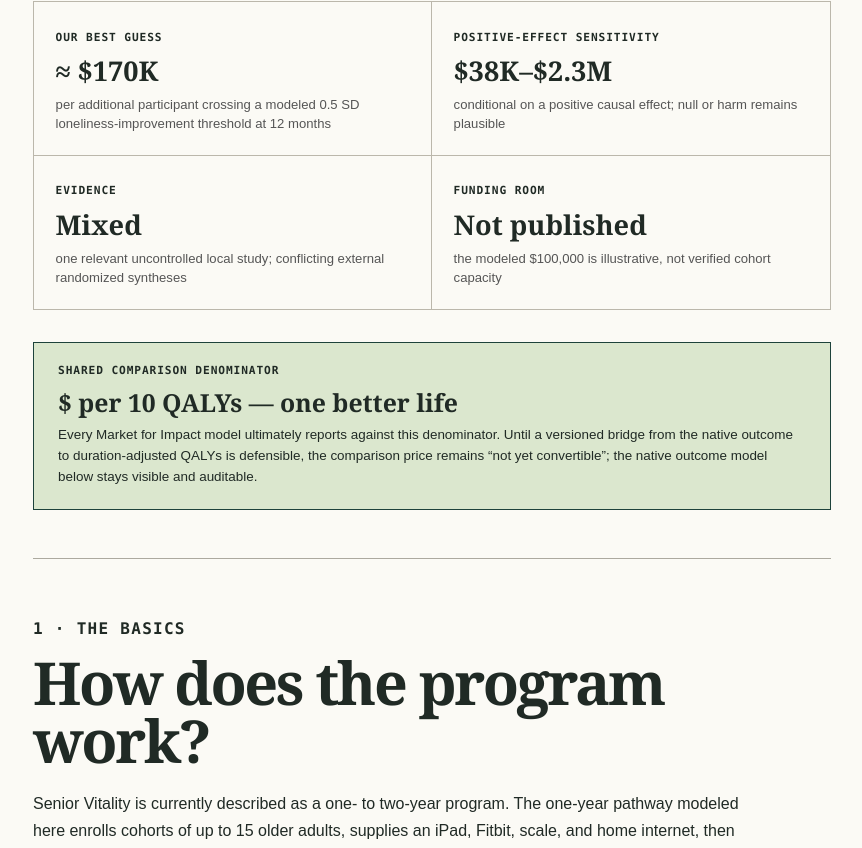
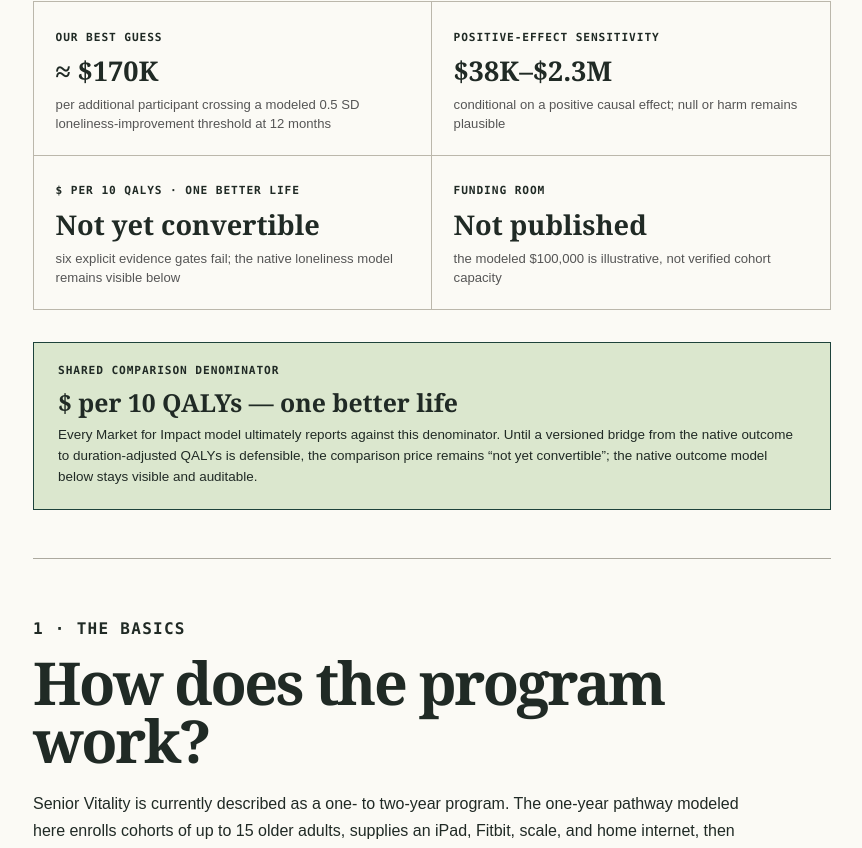
Before and after one commit to Rhys-Lindmark/market-for-impact, a Next.js app: page /charities/curry-senior-center in a window 1280 px wide. Shown: the part 1212-2060 px from the top of the page, without its empty margins (345-1207 px from the left). Built offline with nearby package versions, Linux system fonts and the light colour scheme.

Commit message:
feat: audit Curry against 10-QALY denominator

```diff
--- a/app/charities/curry-senior-center/page.tsx
+++ b/app/charities/curry-senior-center/page.tsx
@@ -2,6 +2,7 @@ import type { Metadata } from 'next';
 import CharityResearchReport, { type CharityReportContent } from '@/components/CharityResearchReport';
 import review from '@/data/san-francisco/curry-senior-center-review-v1.json';
 import model from '@/data/san-francisco/curry-senior-center-cea-v1.json';
+import bridgeAudit from '@/data/san-francisco/curry-senior-center-qaly-bridge-audit-v1.json';
 
 export const metadata: Metadata = {
   title: 'Curry Senior Center — charity research | Market for Impact',
@@ -39,7 +40,7 @@ const content: CharityReportContent = {
   summary: [
     { label: 'OUR BEST GUESS', value: '≈ $170K', detail: 'per additional participant crossing a modeled 0.5 SD loneliness-improvement threshold at 12 months' },
     { label: 'POSITIVE-EFFECT SENSITIVITY', value: '$38K–$2.3M', detail: 'conditional on a positive causal effect; null or harm remains plausible' },
-    { label: 'EVIDENCE', value: 'Mixed', detail: 'one relevant uncontrolled local study; conflicting external randomized syntheses' },
+    { label: '$ PER 10 QALYS · ONE BETTER LIFE', value: 'Not yet convertible', detail: 'six explicit evidence gates fail; the native loneliness model remains visible below' },
     { label: 'FUNDING ROOM', value: 'Not published', detail: 'the modeled $100,000 is illustrative, not verified cohort capacity' },
   ],
   programSection: {
@@ -62,10 +63,26 @@ const content: CharityReportContent = {
     uncertaintyBoundary: model.nullEffectBoundary,
     fundingBoundary: model.fundingRoom.boundary,
   },
+  comparisonAudit: {
+    headline: 'Not yet convertible to $ per 10 QALYs—and the native outcome is itself modeled.',
+    body: bridgeAudit.decision,
+    candidate: {
+      label: 'BEST CANDIDATE HEALTH-UTILITY EVIDENCE',
+      value: '0.04 utility gap / year',
+      detail: 'Two observational chronic-condition studies reported a 0.04 gap between lonely and not-lonely groups. That association cannot be substituted for Curry’s modeled 0.5-SD threshold crossing.',
+    },
+    failedGates: bridgeAudit.failedGates.map((gate) => ({ key: gate.key, label: gate.label, why: gate.why })),
+    illustrative: {
+      expression: bridgeAudit.illustrativeCounterfactual.arithmetic,
+      result: `= ${compactMoney.format(bridgeAudit.illustrativeCounterfactual.resultUsd)}`,
+      boundary: bridgeAudit.illustrativeCounterfactual.publicationBoundary,
+    },
+    requiredEvidence: bridgeAudit.requiredEvidence,
+  },
   evidence: review.evidence,
   reservations: review.reservations,
   excludedBenefits: model.excludedBenefits,
-  sources: review.sources,
+  sources: [...review.sources, ...bridgeAudit.sources.filter((source) => !review.sources.some((existing) => existing.url === source.url))],
 };
 
 export default function CurrySeniorCenterResearchPage() {
--- a/app/san-francisco/page.tsx
+++ b/app/san-francisco/page.tsx
@@ -48,7 +48,7 @@ const topResearchPrograms = [
   { organization: 'SF LGBT Center', program: 'Employment Services', overview: 'Affirming job-search support, coaching, career fairs, and employer partnerships for LGBTQ+ job seekers.', price: '≈ $172,000', unit: 'per additional living-wage placement in a 25%-attribution scenario', evidence: 'Reported outcomes; causal effect unknown', detail: 'The 2024 placement count has no counterfactual or retention follow-up; external employment-service effects include a plausible null.', href: '/charities/sf-lgbt-center' },
   { organization: 'Institute on Aging', program: 'Friendship Line proactive calls', overview: 'Structured calls intended to reduce loneliness among older adults.', price: '≈ $14,900', unit: 'per additional six-month loneliness remission', betterLifePrice: 'Not yet convertible', bridgeState: 'Five evidence gates failed', evidence: 'Very uncertain', detail: 'The organization-specific pilot had no comparison group, and the 3-item UCLA threshold has no defensible causal QALY mapping.', href: '/charities/institute-on-aging' },
   { organization: 'GLIDE', program: 'Rental assistance', overview: 'Short-term financial assistance intended to prevent shelter entry.', price: '≈ $154,000', unit: 'per additional six-month shelter entry averted', evidence: 'Very uncertain', detail: 'The effect is transferred from external homelessness-prevention evidence and current marginal funding room is unpublished.', href: '/charities/glide' },
-  { organization: 'Curry Senior Center', program: 'Senior Vitality', overview: 'Technology, coaching, and group support intended to reduce loneliness.', price: '≈ $167,000', unit: 'per additional meaningful loneliness improvement at 12 months', evidence: 'Very uncertain', detail: 'The local study is uncontrolled and external digital-intervention evidence is heterogeneous.', href: '/charities/curry-senior-center' },
+  { organization: 'Curry Senior Center', program: 'Senior Vitality', overview: 'Technology, coaching, and group support intended to reduce loneliness.', price: '≈ $167,000', unit: 'per modeled additional 0.5 SD loneliness improvement at 12 months', betterLifePrice: 'Not yet convertible', bridgeState: 'Six evidence gates failed', evidence: 'Very uncertain', detail: 'The native responder is modeled, the local study is uncontrolled, and no defensible score-to-utility mapping exists.', href: '/charities/curry-senior-center' },
   { organization: 'Project Open Hand', program: 'Post-discharge medically tailored meals', overview: 'Condition-matched meals for recently hospitalized adults with known heart failure.', price: '≈ $213,000', unit: 'per additional 90-day heart-failure hospitalization averted', betterLifePrice: '≈ $133M', bridgeState: 'Conditional acute-morbidity bridge', evidence: 'Mixed randomized evidence', detail: 'The randomized primary all-cause outcome was null; the $/10-QALY result counts only short-term morbidity from the exploratory heart-failure result.', href: '/charities/project-open-hand' },
   { organization: 'Hamilton Families', program: 'Homelessness prevention', overview: 'Flexible assistance and case management intended to avert family homelessness.', price: '≈ $500,000', unit: 'per additional six-month homelessness episode averted', evidence: 'Very uncertain', detail: 'The effect is transferred from external randomized evidence and the next-gift plan is unpublished.', href: '/charities/hamilton-families' },
   { organization: 'Compass Family Services', program: 'C-Rent homelessness prevention', overview: 'Back-rent and move-in assistance paired with case management and problem-solving for at-risk families.', price: '≈ $485,000', unit: 'per additional six-month homelessness episode averted', evidence: 'Audited cost; transferred effect', detail: 'The $9,704 cost anchor is historical accounting, while the effect is discounted from external randomized evidence; a null remains plausible.', href: '/charities/compass-family-services' },
--- /dev/null
+++ b/data/san-francisco/curry-senior-center-qaly-bridge-audit-v1.json
@@ -0,0 +1,101 @@
+{
+  "version": "sf-curry-senior-center-qaly-bridge-audit-v0.1",
+  "generatedAt": "2026-08-31T20:12:00-07:00",
+  "status": "not-yet-convertible",
+  "sharedDenominator": {
+    "label": "one better life",
+    "qalyThreshold": 10,
+    "publishedPriceUsd": null
+  },
+  "nativeOutcome": "One additional participant modeled to cross a 0.5 standard-deviation loneliness-improvement threshold at 12 months",
+  "decision": "Do not publish a dollars-per-10-QALYs price. Curry did not directly observe the native responder outcome: MFI constructs it by combining a judgmental 0.5-SD threshold, a normal change-score distribution, and a judgmental causal discount applied to an uncontrolled pre/post study. The available health-utility literature does not map this modeled threshold crossing to a preference-based utility gain, and neither onset nor persistence is measured.",
+  "candidateEvidence": {
+    "design": "Systematic review of 19 observational studies reporting loneliness or social isolation alongside health-state utility values",
+    "population": "People with pre-existing health conditions; populations, conditions, loneliness measures, and utility instruments varied",
+    "contrast": "Lonely versus not lonely in two chronic-condition studies using HUI2 or EQ-5D-3L",
+    "annualUtilityGap": 0.04,
+    "candidateOneYearQalyPerOutcome": 0.04,
+    "candidateArithmetic": "0.04 annual utility gap x 1 assumed year",
+    "boundary": "The 0.04 difference is a cross-sectional association between binary loneliness states in other populations. It is not a mapping from a 0.5-SD change, a validated Curry responder threshold, a causal effect of Senior Vitality, or a measured one-year utility gain."
+  },
+  "failedGates": [
+    {
+      "key": "outcome_construction",
+      "label": "Validate the native responder outcome",
+      "status": "failed",
+      "why": "Curry reported an average pre/post change, not the share of participants crossing a responder threshold. MFI imposes a 0.5-SD threshold and standard-normal change distribution, so the native denominator itself is modeled rather than observed or clinically validated."
+    },
+    {
+      "key": "outcome_mapping",
+      "label": "Map the score change to utility",
+      "status": "failed",
+      "why": "No validated mapping was located from Curry's loneliness measure or MFI's 0.5-SD modeled threshold to EQ-5D, HUI, SF-6D, AQoL, or another preference-based utility instrument. A binary lonely-versus-not-lonely contrast is not interchangeable with a standardized score change."
+    },
+    {
+      "key": "causal_utility_effect",
+      "label": "Separate loneliness from correlated illness",
+      "status": "failed",
+      "why": "The candidate 0.04 utility gap is observational and comes from people with pre-existing health conditions. Depression, disability, chronic illness, and other confounding can affect both loneliness and utility, so the association cannot be treated as the utility caused by reducing loneliness."
+    },
+    {
+      "key": "program_effect",
+      "label": "Measure Senior Vitality's causal effect",
+      "status": "failed",
+      "why": "The Curry study had no concurrent comparison group, used convenience and referral recruitment, and retained 90 of 106 baseline participants at 12 months. The model's 0.08-SD causal shift is a judgmental one-third attribution of the observed 0.24-SD change; null or harm remains plausible."
+    },
+    {
+      "key": "duration",
+      "label": "Establish timing and persistence",
+      "status": "failed",
+      "why": "A 12-month endpoint does not establish when loneliness or health utility changed, the area under the utility curve during the year, or whether any benefit persisted beyond the final assessment."
+    },
+    {
+      "key": "bundle_and_instrument",
+      "label": "Identify the active component and utility instrument",
+      "status": "failed",
+      "why": "Senior Vitality bundles devices, connectivity, classes, tutoring, social contact, and health coaching, so the active component is unknown. Curry did not collect preference-based utility, and evidence reviews warn that common instruments such as EQ-5D may miss psychosocial change."
+    }
+  ],
+  "illustrativeCounterfactual": {
+    "status": "not-a-comparison-price",
+    "assumptions": "If, contrary to the missing evidence, every modeled 0.5-SD threshold crossing caused the full 0.04 annual utility difference for exactly one year, assign 0.04 QALY per modeled improvement.",
+    "nativeCostPerOutcomeUsd": 167217,
+    "qalyPerOutcome": 0.04,
+    "arithmetic": "$167,217 / 0.04 QALY x 10 QALYs",
+    "resultUsd": 41804250,
+    "publicationBoundary": "This arithmetic is shown only to expose the unsupported responder, mapping, causality, and duration assumptions. It must not appear as Curry's comparison price, rank, or recommendation."
+  },
+  "requiredEvidence": [
+    "Pre-specify and validate a participant-level loneliness response threshold before analyzing the next cohort.",
+    "Collect a preference-based utility measure alongside the loneliness instrument at baseline, intermediate time points, 12 months, and follow-up.",
+    "Use a randomized or credible concurrent comparison with complete participant flow, exposure, missing-data analysis, and a pre-specified causal estimand.",
+    "Estimate utility and loneliness change jointly so the bridge does not rely on a cross-study standardized-score mapping.",
+    "Measure onset, area under the utility curve, persistence, active program components, incremental cost, public-funding displacement, capacity, and a dated marginal funding plan."
+  ],
+  "sources": [
+    {
+      "publisher": "Journal of Applied Gerontology",
+      "title": "A Technology-Based Intervention Impacts Quality of Life for Low Income Older Adults by Reducing Loneliness and Improving Healthcare Self-Efficacy and Self-Rated Health",
+      "url": "https://pmc.ncbi.nlm.nih.gov/articles/PMC11978907/",
+      "published": "2024",
+      "retrieved": "2026-08-31",
+      "sourceType": "peer-reviewed uncontrolled pre/post study"
+    },
+    {
+      "publisher": "Quality of Life Research",
+      "title": "The impact of loneliness and social isolation on health state utility values: a systematic literature review",
+      "url": "https://link.springer.com/article/10.1007/s11136-021-03063-1",
+      "published": "2022",
+      "retrieved": "2026-08-31",
+      "sourceType": "peer-reviewed systematic literature review"
+    },
+    {
+      "publisher": "UK Department for Culture, Media and Sport",
+      "title": "Tackling loneliness evidence review: full report",
+      "url": "https://www.gov.uk/government/publications/tackling-loneliness-evidence-review/tackling-loneliness-evidence-review-full-report",
+      "published": "2023-03-23",
+      "retrieved": "2026-08-31",
+      "sourceType": "government evidence review"
+    }
+  ]
+}
```
Also changed, not shown: 2 other files (tests, documents, lock files or other folders).
